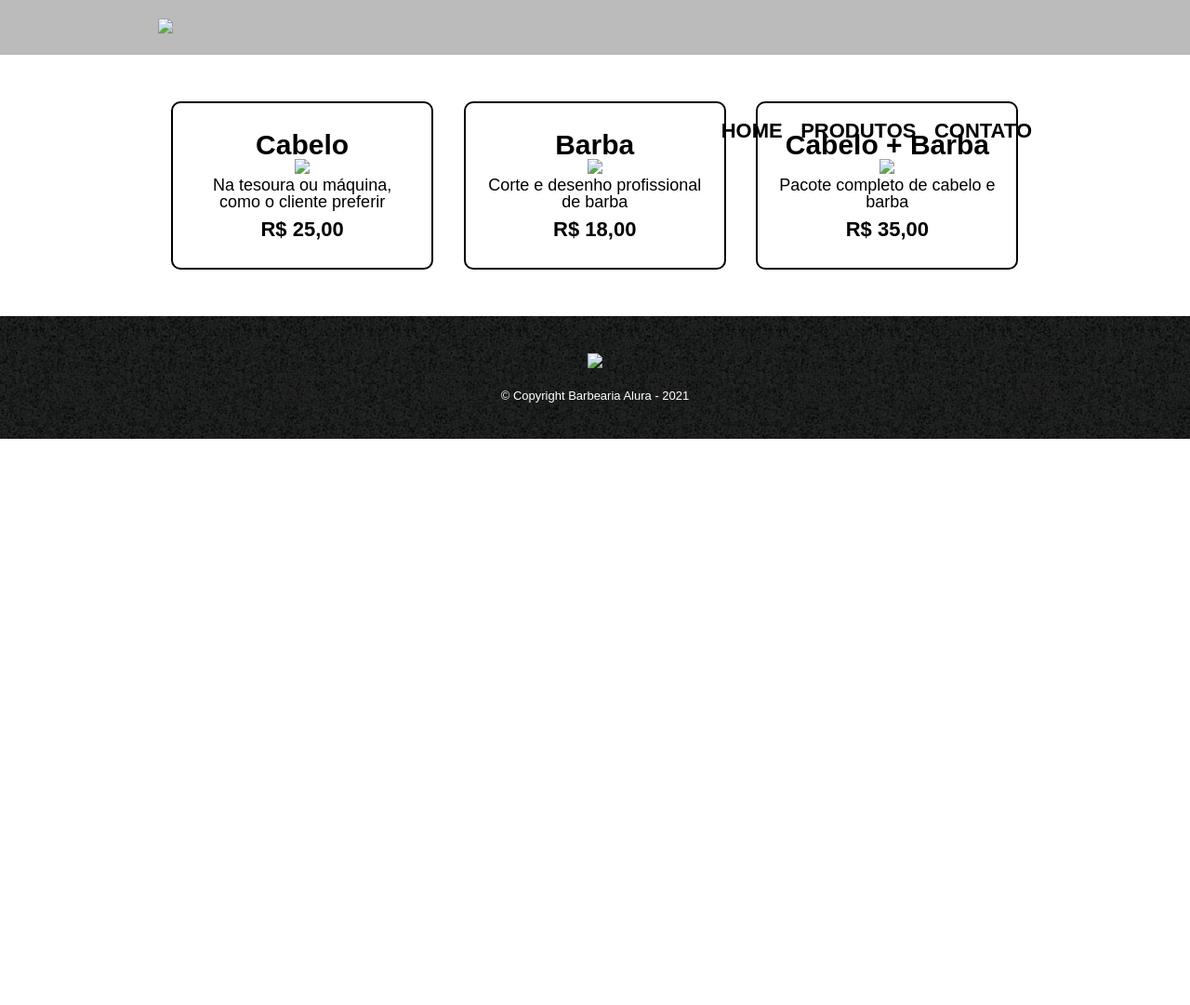
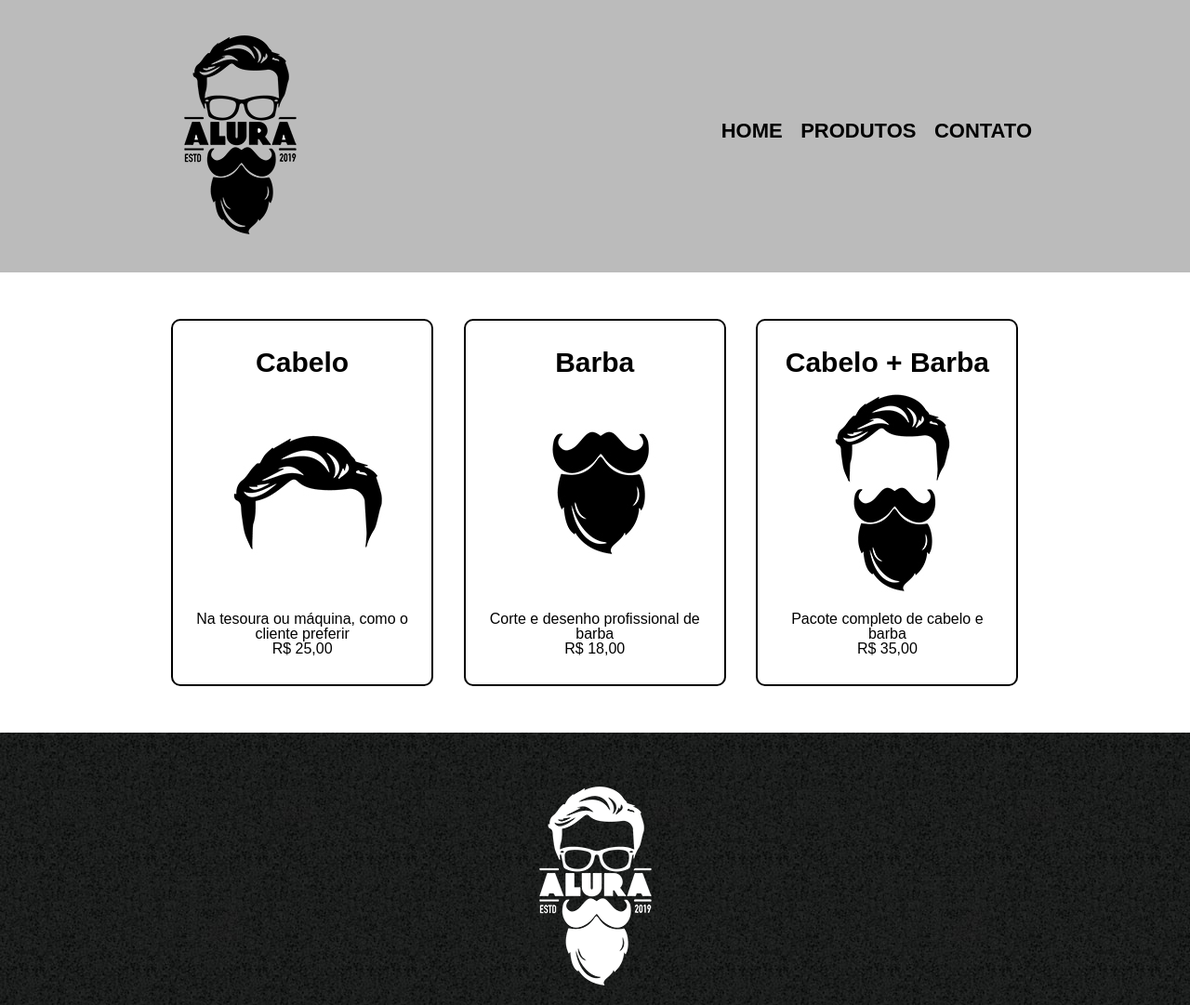
Before and after one commit to DavyddBF/HTML5-E-CSS3, a plain HTML site: page produtos.html in a window 1280 px wide. Shown: the top 1081 px of the page at 93% size. Before the commit the page ends 800 px from the top, so only its background shows below. Drawn offline with Linux system fonts and the light colour scheme; files that its build step writes are made by us from their sources; files whose address does not match are found by name.

Commit message:
criando css e mudando classes

```diff
--- a/produtos.html
+++ b/produtos.html
@@ -1,25 +1,26 @@
 <!DOCTYPE html>
 
-<html>
+<html lang="pt-br">
 
   <head>
-
     <meta charset="UTF-8">
     <meta name="viewport" content="width=device-width">
     <title>Produtos - Barbearia Alura</title>
 
-    <link rel="stylesheet" href="reset.css">
-    <link rel="stylesheet" href="style.css">
-
+    <link rel="stylesheet" href="./css/reset.css">
+    <link rel="stylesheet" href="./css/style.css">
+    <link rel="stylesheet" href="./css/caixa/caixa.css">
+    <link rel="stylesheet" href="./css/caixa/caixa-navegacao.css">
+    <link rel="stylesheet" href="./css/produtos/produtos.css">
+    <link rel="stylesheet" href="./css/produtos/produtos-preco.css">
+    <link rel="stylesheet" href="./css/produtos/produtos-descricao.css">
+    <link rel="stylesheet" href="./css/produtos/produtos-lista.css">
   </head>
-
   <body>
-
     <header>
       <div class="caixa">
-        <h1><img src="logo.png"></h1>
-
-        <nav>
+        <h1><img src="./img/logo.png"></h1>
+        <nav class="caixa__navegacao">
           <ul>
             <li><a href="index.html">Home</a></li>
             <li><a href="produtos.html">Produtos</a></li>
@@ -28,32 +29,31 @@
         </nav>
       </div>
     </header>
-
-    <main class="produtos-main">
-      <ul class="produtos">
+    <main class="produtos">
+      <ul class="produtos__lista">
         <li>
           <h2>Cabelo</h2>
-          <img src="cabelo.jpg" class="imagem-produtos">
-          <p class="produto-descricao">Na tesoura ou máquina, como o cliente preferir</p>
-          <p class="produto-preco">R$ 25,00</p>
+          <img src="./img/cabelo.jpg" class="imagem-produtos">
+          <p class="produtos__descricao">Na tesoura ou máquina, como o cliente preferir</p>
+          <p class="produtos__preco">R$ 25,00</p>
         </li>
         <li>
           <h2>Barba</h2>
-          <img src="barba.jpg" class="imagem-produtos">
-          <p class="produto-descricao">Corte e desenho profissional de barba</p>
-          <p class="produto-preco">R$ 18,00</p>
+          <img src="./img/barba.jpg" class="imagem-produtos">
+          <p class="produtos__descricao">Corte e desenho profissional de barba</p>
+          <p class="produtos__preco">R$ 18,00</p>
         </li>
         <li>
           <h2>Cabelo + Barba</h2>
-          <img src="cabelo+barba.jpg" class="imagem-produtos">
-          <p class="produto-descricao">Pacote completo de cabelo e barba</p>
-          <p class="produto-preco">R$ 35,00</p>
+          <img src="./img/cabelo+barba.jpg" class="imagem-produtos">
+          <p class="produtos__descricao">Pacote completo de cabelo e barba</p>
+          <p class="produtos__preco">R$ 35,00</p>
         </li>
       </ul>
     </main>
 
     <footer>
-      <img src="logo-branco.png">
+      <img src="./img/logo-branco.png">
       <p class="copyright">&copy; Copyright Barbearia Alura - 2021</p>
     </footer>
 
```
Also changed, not shown: contato.html (+8 -12 lines), index.html (+5 -11 lines).
